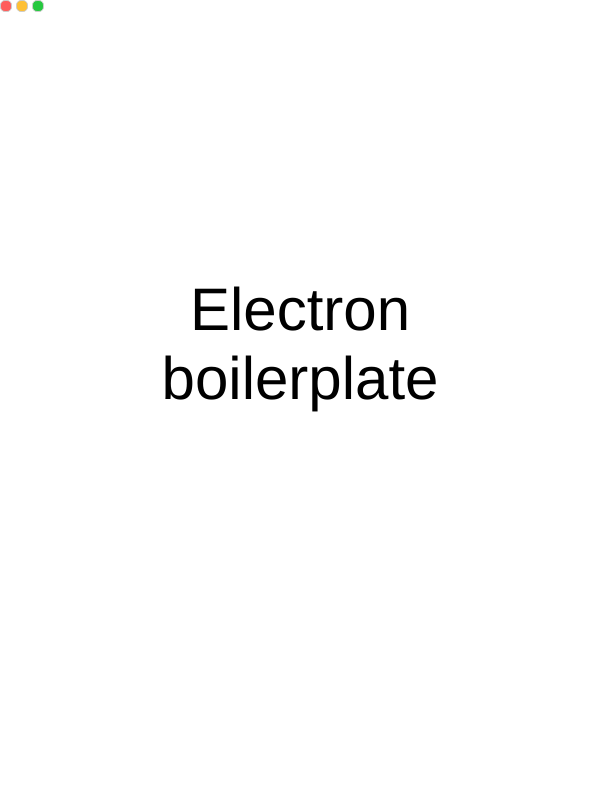
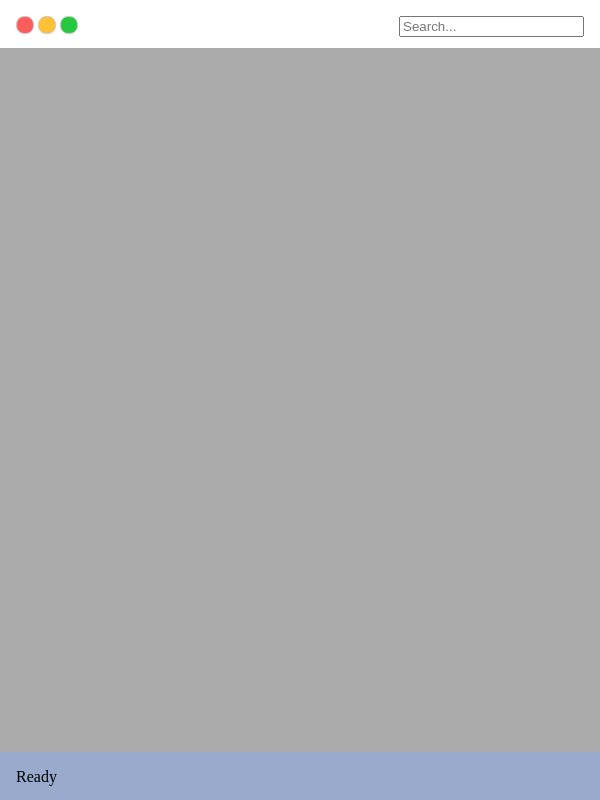
Before and after one commit to uatec/Linked, an Electron app: page src/index.html in a window 600 px wide. Drawn offline with Linux system fonts and the light colour scheme.

Commit message:
Flesh out common UI components ready to start building core logic.

```diff
--- a/src/index.css
+++ b/src/index.css
@@ -4,32 +4,49 @@
 	margin: 0;
 }
 
+input, button, a, select {
+	-webkit-app-region: no-drag;
+}
+
 header {
 	position: absolute;
-	width: 500px;
-	height: 250px;
-	top: 50%;
-	left: 50%;
-	margin-top: -125px;
-	margin-left: -250px;
-	text-align: center;
+	top: 0;
+	right: 0;
+	left: 0;
+	padding: 1em;
+	height: 1em;
 }
 
-header h1 {
-	font-family: 'Helvetica Neue', Helvetica, sans-serif;
-	font-size: 60px;
-	font-weight: 100;
-	margin: 0;
-	padding: 0;
+section.main {
+	position: absolute;
+	top: 0;
+	right: 0;
+	bottom: 0;
+	left: 0;
+	background-color: #ababab;
+	margin-top: 3em;
+	margin-bottom: 3em;
+	overflow: auto;
+}
+
+footer {
+	position: absolute;
+	right: 0;
+	bottom: 0;
+	left: 0;
+	background-color: #99aacc;
+	padding: 1em;
+	height: 1em;
 }
 
 window_button
 {
+	-webkit-app-region: no-drag;
 	cursor: pointer;
 	display: inline-block;
-	border-radius: 5px;
-	width: 10px;
-	height: 10px;
+	border-radius: 0.5em;
+	width: 1em;
+	height: 1em;
 	border: 1px solid #ccc
 }
 
--- a/src/index.html
+++ b/src/index.html
@@ -5,16 +5,19 @@
 		<title>Electron boilerplate</title>
 		<link rel="stylesheet" href="index.css">
 	</head>
-	<body>
+	<body style="-webkit-user-select: none;">
 		<div class="container">
-		<window_button style="background-color: #FE5D5B">&nbsp;</window_button>
-		<window_button style="background-color: #FEC035">&nbsp;</window_button>
-		<window_button style="background-color: #26C83F">&nbsp;</window_button>
-			<header>
-				<h1>Electron boilerplate</h1>
+			<header style="-webkit-app-region: drag;">
+				<window_button style="background-color: #FE5D5B">&nbsp;</window_button>
+				<window_button style="background-color: #FEC035">&nbsp;</window_button>
+				<window_button style="background-color: #26C83F">&nbsp;</window_button>
+				<input style="float:right" placeholder="Search..." />
 			</header>
-			<section class="main"></section>
-			<footer></footer>
+			<section class="main">
+			</section>
+			<footer>
+				Ready
+			</footer>
 		</div>
 	</body>
 </html>
--- a/src/index.js
+++ b/src/index.js
@@ -12,7 +12,7 @@
 	const win = new BrowserWindow({
 		width: 600,
 		height: 400,
-		resizable: false,
+		resizable: true,
 		frame: false
 	});
 
```
